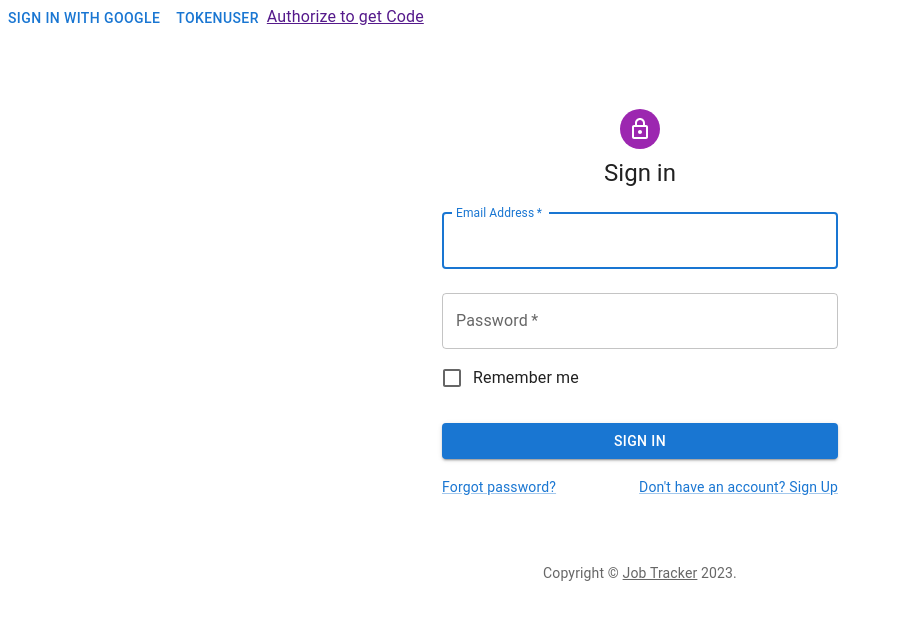
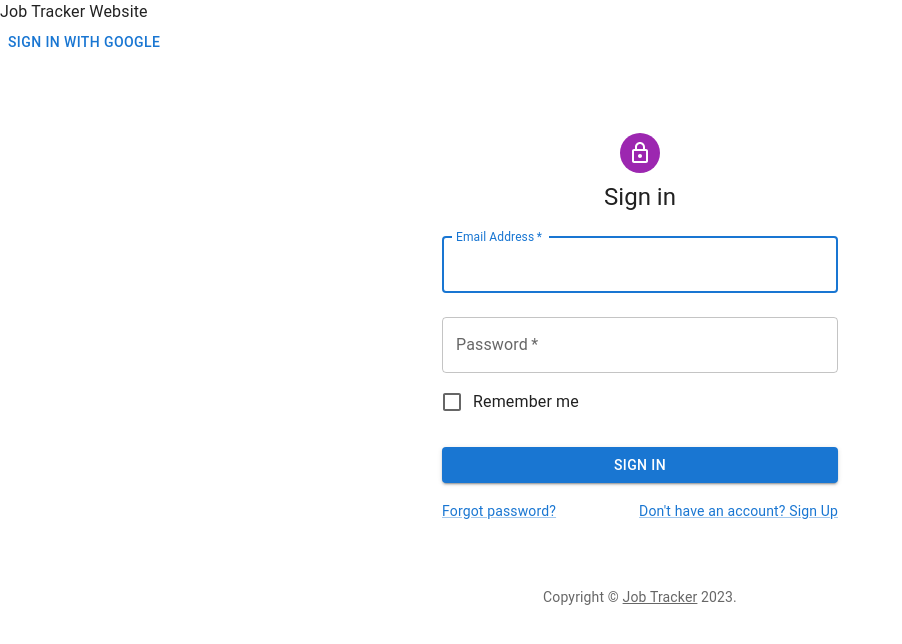
Before and after one commit to dsaldonid/JobTracker, a React (Create React App) app in the folder job-tracker-frontend/: page / in a window 1280 px wide. Shown: the top 644 px of the page, without its empty margins (0-902 px from the left). Built offline with nearby package versions, Linux system fonts and the light colour scheme.

Commit message:
edit: Clean up login page

```diff
--- a/job-tracker-frontend/src/components/dashboard/Login.tsx
+++ b/job-tracker-frontend/src/components/dashboard/Login.tsx
@@ -7,6 +7,8 @@ import {
   TextField,
   SxProps,
   Box,
+  Paper,
+  Typography,
 } from "@mui/material";
 const baseURL = "http://localhost:3003/authorize";
 function Login() {
@@ -14,32 +16,24 @@ function Login() {
 
   const authorizeUser = () => {
     Axios.get(baseURL).then((response) => {
+      // Move client to URL of redirect site>
       window.location.replace(response.data.url);
       const url = new URL(response.data.url);
       const codeId = url.searchParams.get("code");
-      console.log("response.request.responseURL: ", response.request);
-      console.log("The code is: ", response.data.url.href);
-      console.log("The code is: ", url);
-      console.log("The code is: ", codeId);
-
-      //   // setPosts(response.data);
-      //   console.log("localhost res is: ", response, response.data.url);
-      //   console.log(
-      //     "response.request.res.responseUrl res is: ",
-      //     response.request.res.responseUrl
-      //   );
-      //   setUrl_oauth(response.data.url);
     });
   };
-  const tokenUser = () => {
-    console.log("window.location.href: ", window.location.href);
-    console.log("next call..");
-  };
+  // Backup: Redirect is automatic so delete this later:
+  // const tokenUser = () => {
+  //   console.log("window.location.href: ", window.location.href);
+  //   console.log("next call..");
+  // };
   return (
     <>
-      <Button onClick={authorizeUser}>Sign in with Google</Button>
-      <Button onClick={tokenUser}>tokenUser</Button>
-      <a href={url_oauth}>Authorize to get Code</a>
+      <Box sx={{ maxWidth: "md" }}>
+        <Typography>Job Tracker Website</Typography>
+        <Button onClick={authorizeUser}>Sign in with Google</Button>
+      </Box>
+      {/* <a href={url_oauth}>Authorize to get Code</a> */}
       {/* {posts?.forEach((post) => (
         <div>
           <h1>{post.title}</h1>
```
